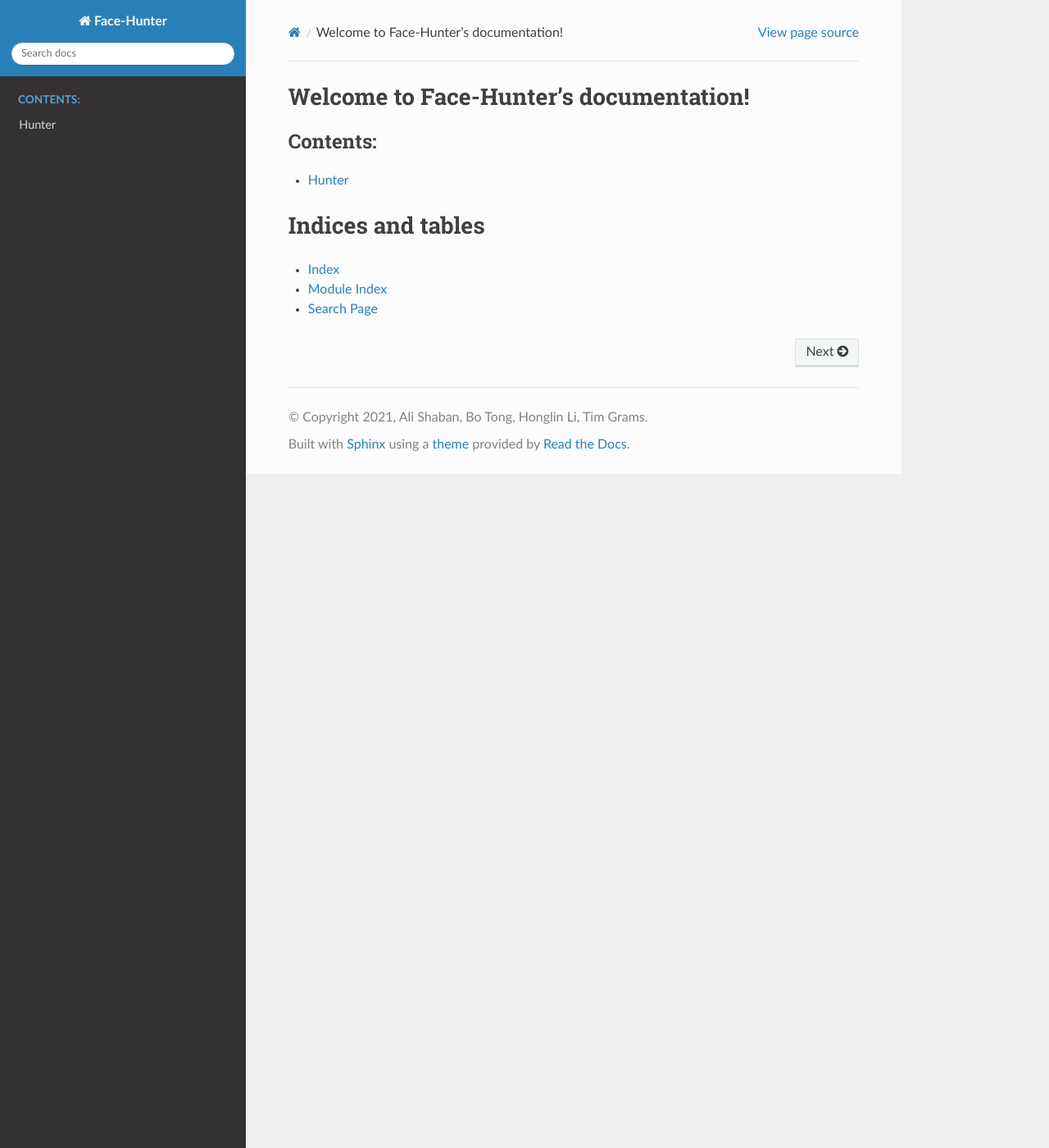
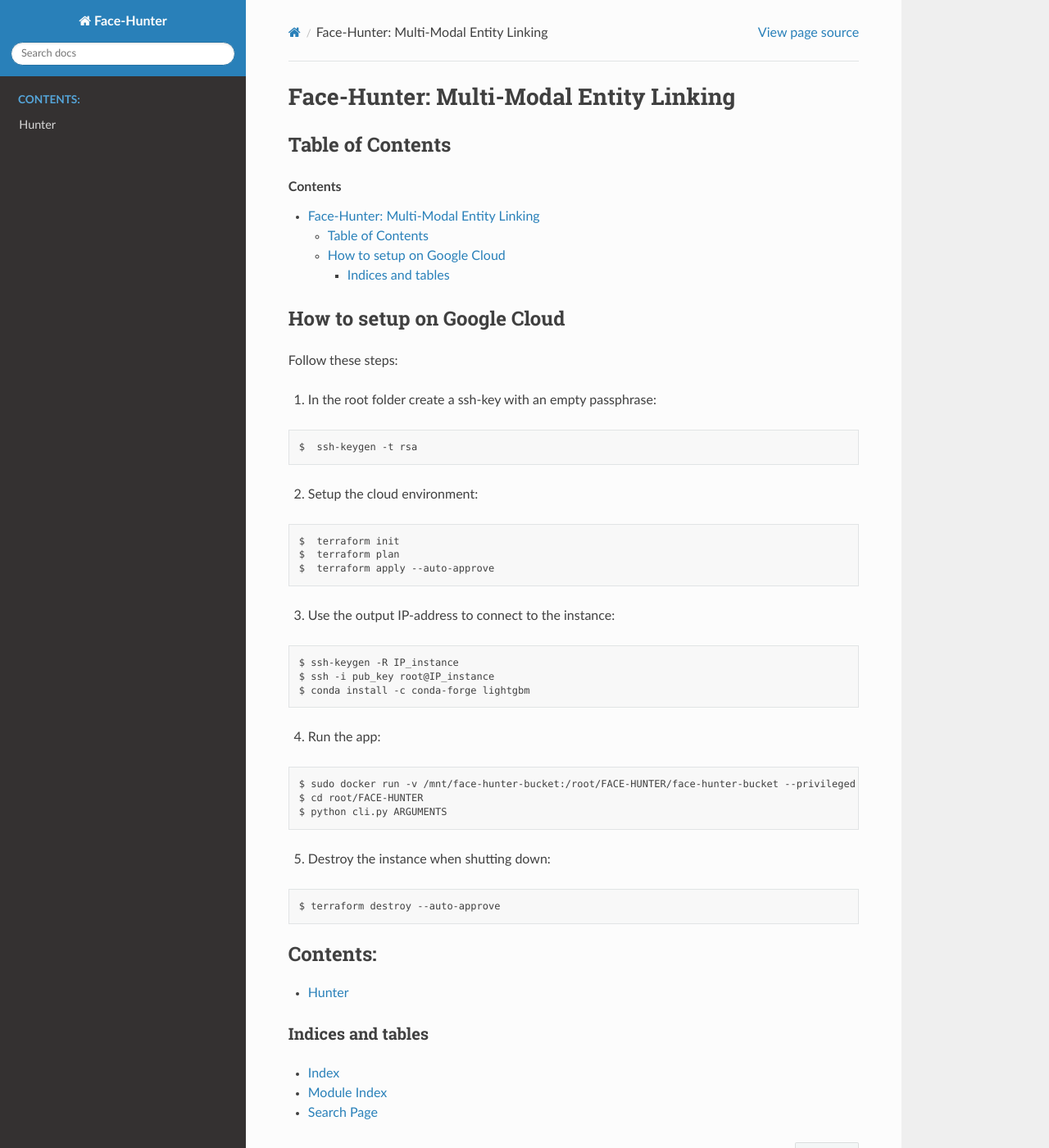
Before and after one commit to face-hunters/face-hunter, a Sphinx documentation site: the page built from docs/index.rst, in a window 1280 px wide and 1400 px high. Shown: the whole window at 82% size. Built offline with Sphinx 7.4.7 and the Read the Docs theme 2.0.0, drawn with Linux system fonts in a browser that asks for light colours.

Commit message:
Changed README to rst-format

```diff
--- /dev/null
+++ b/README.rst
@@ -0,0 +1,48 @@
+Face-Hunter: Multi-Modal Entity Linking
+-----------------------------------------
+
+Table of Contents
+#################
+
+.. contents::
+
+How to setup on Google Cloud
+##############
+
+Follow these steps:
+
+1. In the root folder create a ssh-key with an empty passphrase:
+
+.. code-block::
+
+    $  ssh-keygen -t rsa
+
+2. Setup the cloud environment:
+
+.. code-block::
+
+    $  terraform init
+    $  terraform plan
+    $  terraform apply --auto-approve
+
+3. Use the output IP-address to connect to the instance:
+
+.. code-block::
+
+    $ ssh-keygen -R IP_instance
+    $ ssh -i pub_key root@IP_instance
+    $ conda install -c conda-forge lightgbm
+
+4. Run the app:
+
+.. code-block::
+
+    $ sudo docker run -v /mnt/face-hunter-bucket:/root/FACE-HUNTER/face-hunter-bucket --privileged -it shaban2lesh/face-hunter /bin/bash
+    $ cd root/FACE-HUNTER
+    $ python cli.py ARGUMENTS
+
+5. Destroy the instance when shutting down:
+
+.. code-block::
+
+    $ terraform destroy --auto-approve
--- a/docs/index.rst
+++ b/docs/index.rst
@@ -3,8 +3,7 @@
    You can adapt this file completely to your liking, but it should at least
    contain the root `toctree` directive.
 
-Welcome to Face-Hunter's documentation!
-=======================================
+.. include:: ../README.rst
 
 .. toctree::
    :maxdepth: 2
```
